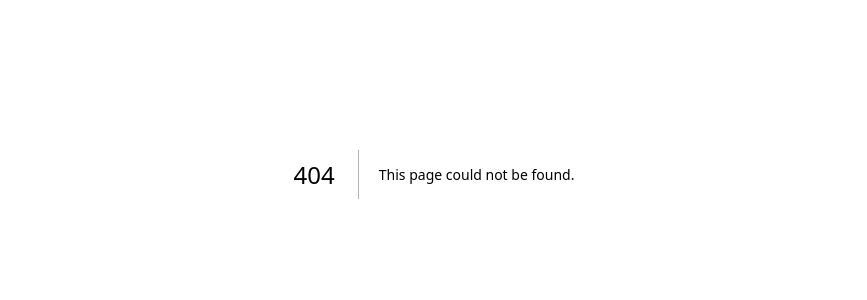
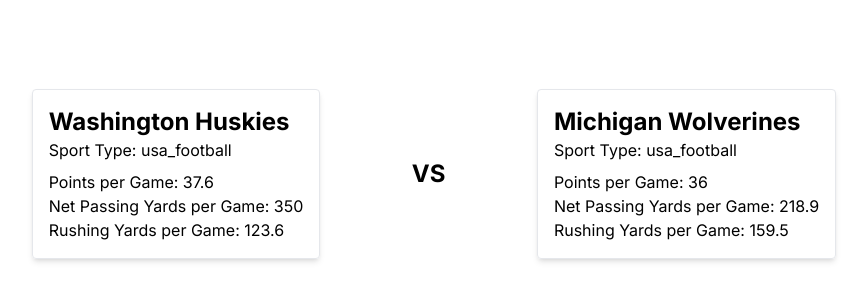
Before and after one commit to stevenahanson/verified, a Next.js app in the folder verified/: page /duel in a window 1280 px wide. Before the commit this address had no page. Shown: the part 226-526 px from the top of the page, without its empty margins (206-1073 px from the left). Built offline with nearby package versions, Linux system fonts and the light colour scheme.

Commit message:
display teams on /duel route

```diff
--- /dev/null
+++ b/verified/src/app/components/DataDuel.tsx
@@ -0,0 +1,16 @@
+import React from "react";
+import TeamCard from "./TeamCard";
+
+const DataDuel = ({ team1, team2 }) => {
+  return (
+    <div className="flex justify-around w-full max-w-4xl mx-auto">
+      <TeamCard team={team1} />
+      <div className="flex items-center justify-center text-2xl font-bold">
+        VS
+      </div>
+      <TeamCard team={team2} />
+    </div>
+  );
+};
+
+export default DataDuel;
--- /dev/null
+++ b/verified/src/app/components/TeamCard.tsx
@@ -0,0 +1,19 @@
+import React from "react";
+
+const TeamCard = ({ team }) => {
+  return (
+    <div className="border p-4 rounded shadow-md">
+      <h2 className="text-2xl font-bold">{team.name}</h2>
+      <p>Sport Type: {team.sport_type}</p>
+      <div className="mt-2">
+        <p>Points per Game: {team.stats.points_per_game}</p>
+        <p>
+          Net Passing Yards per Game: {team.stats.net_passing_yards_per_game}
+        </p>
+        <p>Rushing Yards per Game: {team.stats.rushing_yards_per_game}</p>
+      </div>
+    </div>
+  );
+};
+
+export default TeamCard;
--- /dev/null
+++ b/verified/src/app/duel/page.tsx
@@ -0,0 +1,30 @@
+"use client";
+
+import React, { useEffect, useState } from "react";
+import DataDuel from "../components/DataDuel";
+
+const Duel = () => {
+  const [teams, setTeams] = useState([]);
+
+  useEffect(() => {
+    const fetchTeams = async () => {
+      const response = await fetch("/teams.json");
+      const data = await response.json();
+      setTeams(data);
+    };
+
+    fetchTeams();
+  }, []);
+
+  if (teams.length < 2) {
+    return <div>Loading...</div>;
+  }
+
+  return (
+    <div className="min-h-screen flex flex-col items-center justify-center">
+      <DataDuel team1={teams[0]} team2={teams[1]} />
+    </div>
+  );
+};
+
+export default Duel;
--- a/verified/src/app/page.tsx
+++ b/verified/src/app/page.tsx
@@ -1,10 +1,12 @@
+import Link from "next/link";
+
 export default function Home() {
   return (
     <div className="min-h-screen flex flex-col items-center justify-center text-center">
       <h1 className="text-5xl font-bold mb-8">Betting Insights Platform</h1>
-      <p className="bg-blue-500 text-white py-2 px-4 rounded">
+      <Link href="/duel" className="bg-blue-500 text-white py-2 px-4 rounded">
         Start Data Duel
-      </p>
+      </Link>
       <p className="mt-4 text-blue-500 underline">Upgrade Your Subscription</p>
     </div>
   );
```
